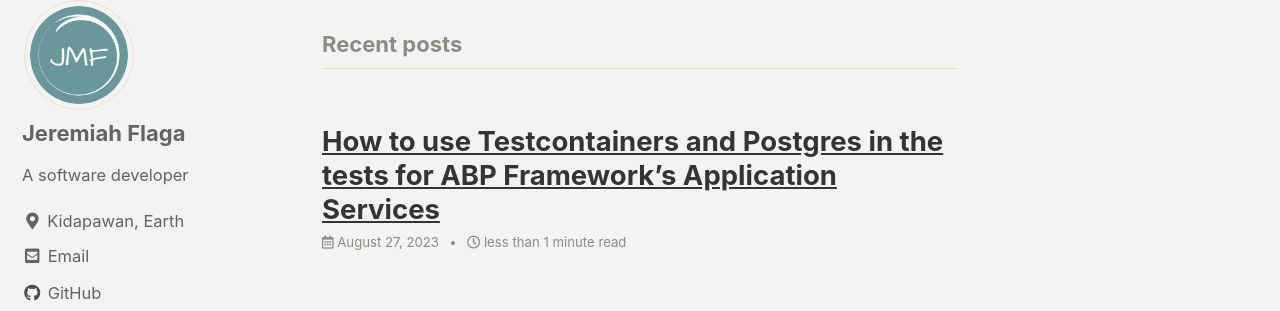
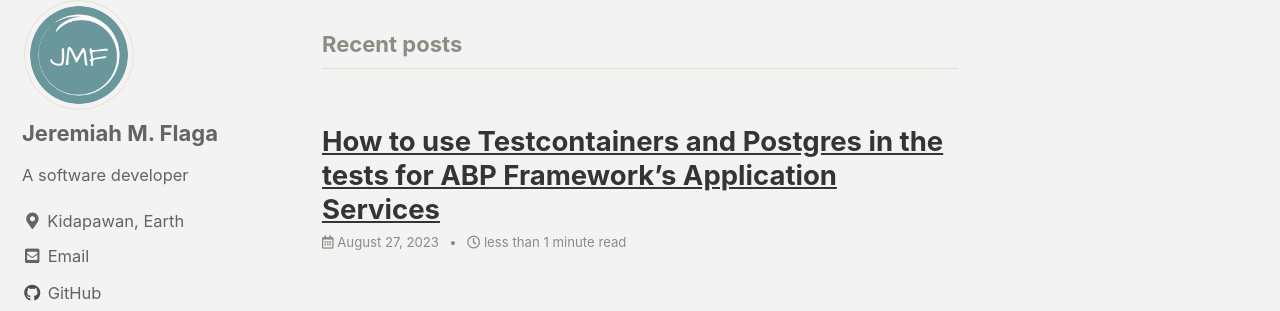
Before and after one commit to jflaga/jflaga.github.io, a Jekyll site: the page built from index.html, in a window 1280 px wide. Shown: the part 105-416 px from the top of the page. Built offline with Jekyll 4.4.1, drawn with Linux system fonts in a browser that asks for light colours; cached includes are drawn as plain includes.

```diff
--- a/_config.yml
+++ b/_config.yml
@@ -104,7 +104,7 @@ analytics:
 
 # Site Author
 author:
-  name             : "Jeremiah Flaga"
+  name             : "Jeremiah M. Flaga"
   avatar           : "/assets/images/logo-JMF-round.png" # path of avatar image, e.g. "/assets/images/bio-photo.jpg"
   bio              : "A software developer"
   location         : "Kidapawan, Earth"
--- a/_includes/seo.html
+++ b/_includes/seo.html
@@ -159,7 +159,7 @@
 
 <!-- Add metadata for tags: https://stackoverflow.com/a/50081693 -->
 {% if page.tags %}
-  <meta name="keywords" content="{{ page.tags | join: ', ' | escape }}, {{ page.categories | join: ', ' | escape }}, Jeremiah Flaga, Jeremiah Magbanua Flaga">
+  <meta name="keywords" content="{{ page.tags | join: ', ' | escape }}, {{ page.categories | join: ', ' | escape }}, Jeremiah Flaga, Jeremiah M. Flaga, Jeremiah Magbanua Flaga">
 {% endif %}
 
 
```
